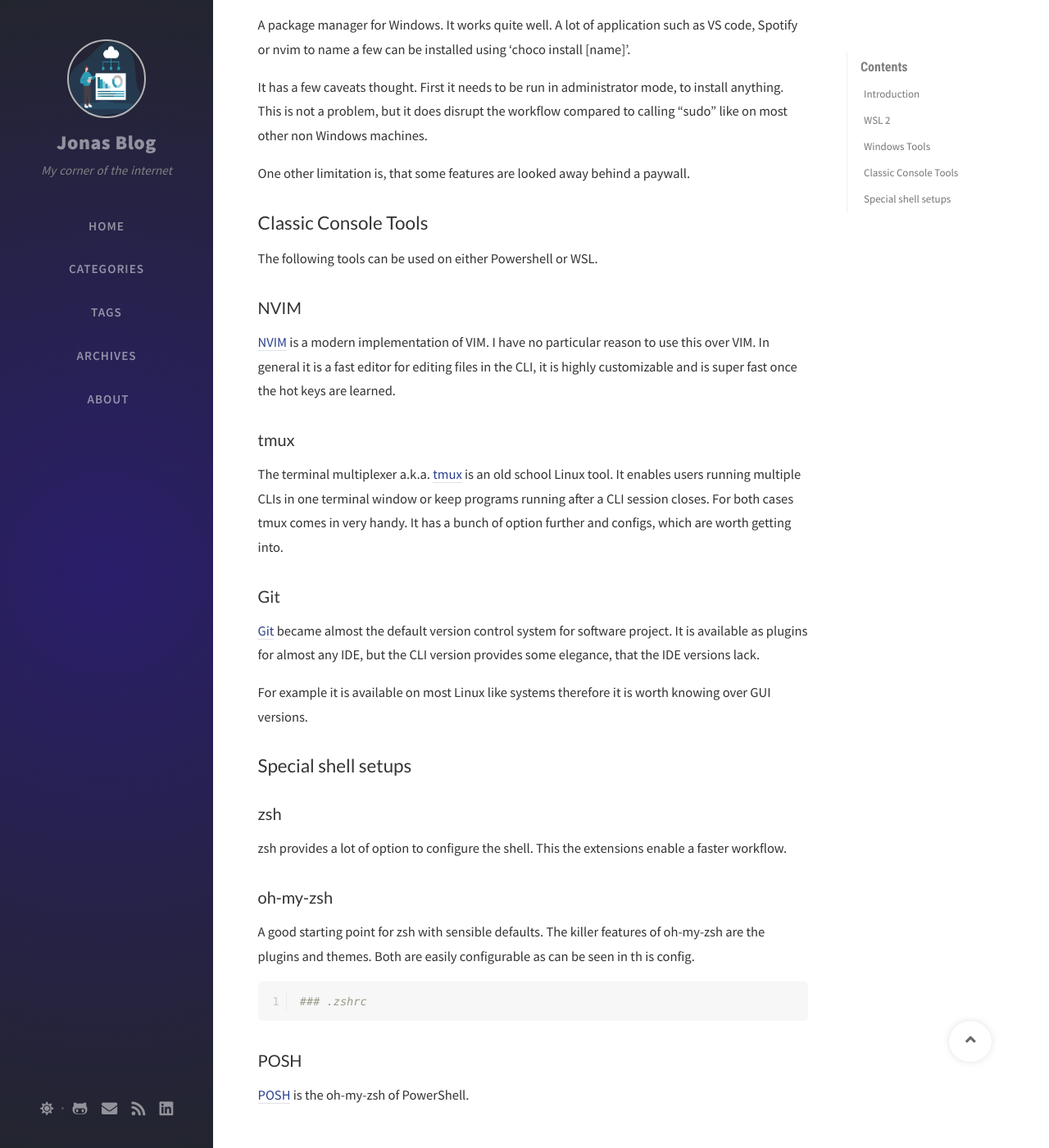
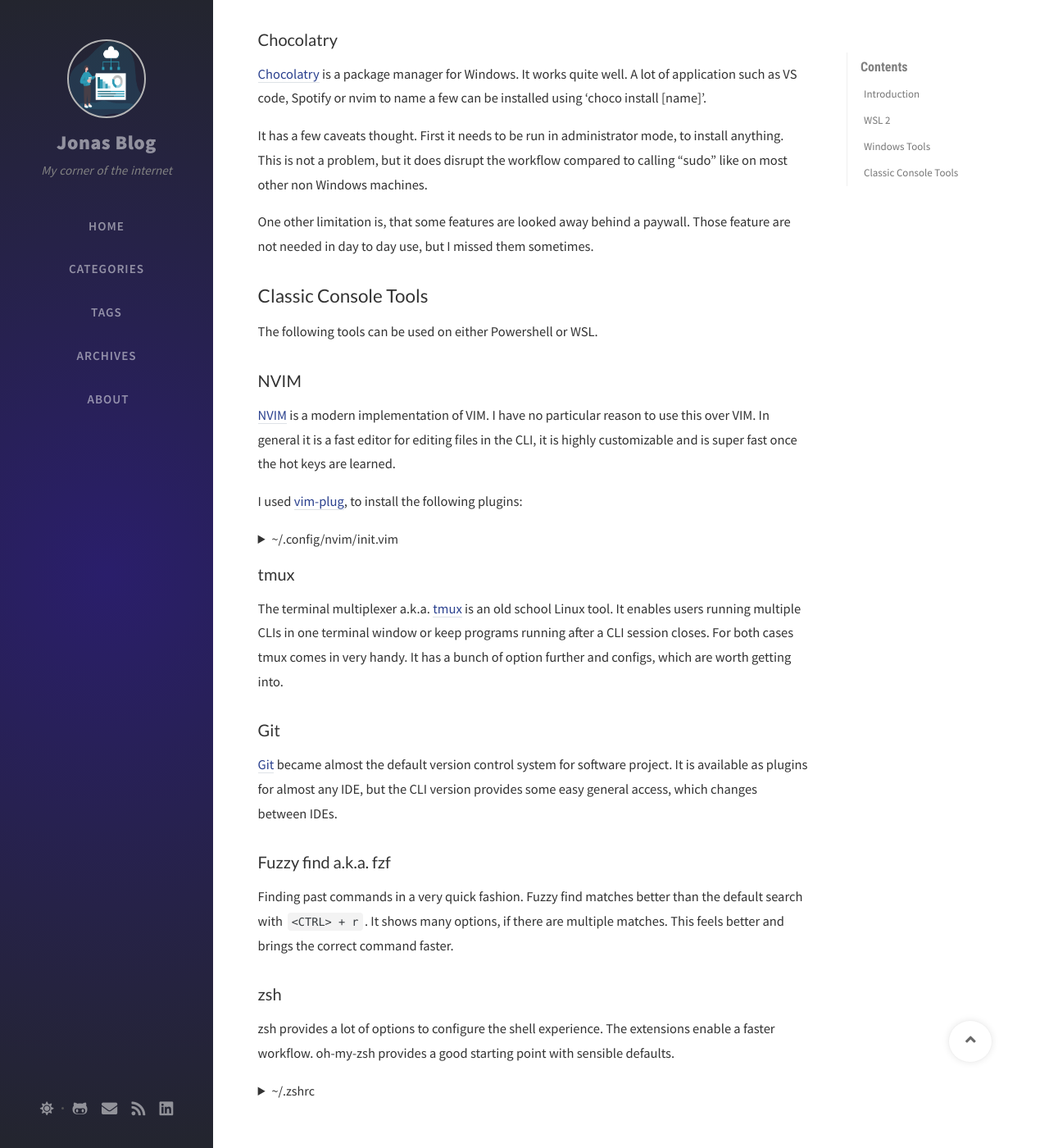
Before and after one commit to jbgerth/jbgerth.github.io, a Jekyll site: the page built from _posts/2020-09-05-terminal-setup-for-windows.md, in a window 1280 px wide and 1400 px high, scrolled down 1538 px. Shown: the whole window at 82% size. Built offline with Jekyll 4.4.1, drawn with Linux system fonts in a browser that asks for light colours; nearby versions of some CDN libraries; comment, search, counter and statistics services are not loaded; part of the change alters nothing that is shown; some of the changed text lies outside the part shown.

Commit message:
Update post again

````diff
--- a/_posts/2020-09-05-terminal-setup-for-windows.md
+++ b/_posts/2020-09-05-terminal-setup-for-windows.md
@@ -20,8 +20,7 @@ Windows on the other hand always lacked behind in the console experience. It was
 - The PowerShell got a package manager with **chocolatry**
 - Linux CLI tools can be directly called from Windows using a combination WSL and Powershell
 
-In this post I want to capture the tools I use on the Windows CLI, how it compares to Mac and how I configured them.
-Over the past few weeks I try to achieve the same fluidity from Mac in Windows, because all in all I still prefer Windows over Mac.
+In this post I want to capture the tools I use to build a better Windows CLI experience. The installation and usage of the tools can be found on the project pages. Some of the mentioned tools are available for PowerShell or WSL. I choose WSL version, if it is possible, because I am more comfortable with it. The PowerShell commands feel often very long and not intuitive from a UNIX perspective.
 
 ## WSL 2
 
@@ -37,15 +36,15 @@ Better [Terminal](https://github.com/microsoft/terminal) than the default Powers
 
 A selection of tools developed by Microsoft employees, which provides productivity tools for power users. Most notably are the quick search bar (PowerToys Run), a tile manager (Fancy Zones) and a shortcut Guide.
 
-All of those are non essential, but nice to have. In the future there should be even more tools added.
+All of those are non essential, but nice to have. In the future Microsoft hinted, that they will be adding more tools.
 
 ### Chocolatry
 
-A package manager for Windows. It works quite well. A lot of application such as VS code, Spotify or nvim to name a few can be installed using 'choco install [name]'.
+[Chocolatry](https://chocolatey.org) is a package manager for Windows. It works quite well. A lot of application such as VS code, Spotify or nvim to name a few can be installed using 'choco install [name]'.
 
 It has a few caveats thought. First it needs to be run in administrator mode, to install anything. This is not a problem, but it does disrupt the workflow compared to calling "sudo" like on most other non Windows machines.
 
-One other limitation is, that some features are looked away behind a paywall.
+One other limitation is, that some features are looked away behind a paywall. Those feature are not needed in day to day use, but I missed them sometimes.
 
 ## Classic Console Tools
 
@@ -55,30 +54,175 @@ The following tools can be used on either Powershell or WSL.
 
 [NVIM](https://neovim.io)  is a modern implementation of VIM. I have no particular reason to use this over VIM. In general it is a fast editor for editing files in the CLI, it is highly customizable and is super fast once the hot keys are learned.
 
+I used [vim-plug](https://github.com/junegunn/vim-plug), to install the following plugins:
+
+<details>
+<summary>~/.config/nvim/init.vim</summary>
+<p>
+
+```bash
+call plug#begin('~/.vim/plugged')
+
+Plug 'airblade/vim-gitgutter'
+Plug 'editorconfig/editorconfig-vim'
+Plug 'itchyny/lightline.vim'
+Plug 'junegunn/fzf'
+Plug 'junegunn/fzf.vim'
+Plug 'mattn/emmet-vim'
+Plug 'scrooloose/nerdtree'
+Plug 'terryma/vim-multiple-cursors'
+Plug 'tpope/vim-eunuch'
+Plug 'tpope/vim-surround'
+Plug 'w0rp/ale'
+Plug 'vim-airline/vim-airline-themes'
+Plug 'valloric/youcompleteme'
+
+call plug#end()
+
+```
+
+</p>
+</details>
+
 ### tmux
 
 The terminal multiplexer a.k.a. [tmux](https://github.com/tmux/tmux) is an old school Linux tool. It enables users running multiple CLIs in one terminal window or keep programs running after a CLI session closes. For both cases tmux comes in very handy. It has a bunch of option further and configs, which are worth getting into.
 
 ### Git
 
-[Git](https://git-scm.com) became almost the default version control system for software project. It is available as plugins for almost any IDE, but the CLI version provides some elegance, that the IDE versions lack.
+[Git](https://git-scm.com) became almost the default version control system for software project. It is available as plugins for almost any IDE, but the CLI version provides some easy general access, which changes between IDEs.
 
-For example it is available on most Linux like systems therefore it is worth knowing over GUI versions.
+### Fuzzy find a.k.a. fzf
 
-## Special shell setups
+Finding past commands in a very quick fashion. Fuzzy find matches better than the default search with `<CTRL> + r`. It shows many options, if there are multiple matches. This feels better and brings the correct command faster.
 
 ### zsh
 
-zsh provides a lot of option to configure the shell. This the extensions enable a faster workflow.
+zsh provides a lot of options to configure the shell experience. The extensions enable a faster workflow. oh-my-zsh provides a good starting point with sensible defaults.
 
-### oh-my-zsh
-
-A good starting point for zsh with sensible defaults. The killer features of oh-my-zsh are the plugins and themes. Both are easily configurable as can be seen in th is config.
+<details>
+<summary>~/.zshrc</summary>
+<p>
 
 ```bash
-### .zshrc
+# If you come from bash you might have to change your $PATH.
+# export PATH=$HOME/bin:/usr/local/bin:$PATH
+
+# Path to your oh-my-zsh installation.
+export ZSH="/home/[user]/.oh-my-zsh"
+
+# Set name of the theme to load --- if set to "random", it will
+# load a random theme each time oh-my-zsh is loaded, in which case,
+# to know which specific one was loaded, run: echo $RANDOM_THEME
+# See https://github.com/ohmyzsh/ohmyzsh/wiki/Themes
+ZSH_THEME="fishy"
+
+# Set list of themes to pick from when loading at random
+# Setting this variable when ZSH_THEME=random will cause zsh to load
+# a theme from this variable instead of looking in $ZSH/themes/
+# If set to an empty array, this variable will have no effect.
+# ZSH_THEME_RANDOM_CANDIDATES=( "robbyrussell" "agnoster" )
+
+# Uncomment the following line to use case-sensitive completion.
+# CASE_SENSITIVE="true"
+
+# Uncomment the following line to use hyphen-insensitive completion.
+# Case-sensitive completion must be off. _ and - will be interchangeable.
+# HYPHEN_INSENSITIVE="true"
+
+# Uncomment the following line to disable bi-weekly auto-update checks.
+# DISABLE_AUTO_UPDATE="true"
+
+# Uncomment the following line to automatically update without prompting.
+# DISABLE_UPDATE_PROMPT="true"
+
+# Uncomment the following line to change how often to auto-update (in days).
+# export UPDATE_ZSH_DAYS=13
+
+# Uncomment the following line if pasting URLs and other text is messed up.
+# DISABLE_MAGIC_FUNCTIONS="true"
+
+# Uncomment the following line to disable colors in ls.
+# DISABLE_LS_COLORS="true"
+
+# Uncomment the following line to disable auto-setting terminal title.
+# DISABLE_AUTO_TITLE="true"
+
+# Uncomment the following line to enable command auto-correction.
+# ENABLE_CORRECTION="true"
+
+# Uncomment the following line to display red dots whilst waiting for completion.
+# COMPLETION_WAITING_DOTS="true"
+
+# Uncomment the following line if you want to disable marking untracked files
+# under VCS as dirty. This makes repository status check for large repositories
+# much, much faster.
+# DISABLE_UNTRACKED_FILES_DIRTY="true"
+
+# Uncomment the following line if you want to change the command execution time
+# stamp shown in the history command output.
+# You can set one of the optional three formats:
+# "mm/dd/yyyy"|"dd.mm.yyyy"|"yyyy-mm-dd"
+# or set a custom format using the strftime function format specifications,
+# see 'man strftime' for details.
+HIST_STAMPS="yyyy-mm-dd"
+
+# Would you like to use another custom folder than $ZSH/custom?
+# ZSH_CUSTOM=/path/to/new-custom-folder
+
+# Which plugins would you like to load?
+# Standard plugins can be found in $ZSH/plugins/
+# Custom plugins may be added to $ZSH_CUSTOM/plugins/
+# Example format: plugins=(rails git textmate ruby lighthouse)
+# Add wisely, as too many plugins slow down shell startup.
+plugins=(
+	kubectl
+	git
+	ubuntu
+	python
+	golang
+	scala
+	sbt
+	docker
+	fzf
+	sudo
+	ls
+	tmux
+	zsh-autosuggestions
+	zsh-syntax-highlighting
+	history-substring-search
+	colored-man-pages
+)
+
+source $ZSH/oh-my-zsh.sh
+
+# User configuration
+
+# export MANPATH="/usr/local/man:$MANPATH"
+
+# You may need to manually set your language environment
+# export LANG=en_US.UTF-8
+
+# Preferred editor for local and remote sessions
+if [[ -n $SSH_CONNECTION ]]; then
+   export EDITOR='vim'
+else
+   export EDITOR='nvim'
+fi
+
+# Compilation flags
+# export ARCHFLAGS="-arch x86_64"
+
+# Set personal aliases, overriding those provided by oh-my-zsh libs,
+# plugins, and themes. Aliases can be placed here, though oh-my-zsh
+# users are encouraged to define aliases within the ZSH_CUSTOM folder.
+# For a full list of active aliases, run `alias`.
+#
+# Example aliases
+# alias zshconfig="mate ~/.zshrc"
+# alias ohmyzsh="mate ~/.oh-my-zsh"
+alias vim=nvim
 ```
 
-### POSH
-
-[POSH](https://github.com/JanDeDobbeleer/oh-my-posh) is the oh-my-zsh of PowerShell.
+</p>
+</details>
````
